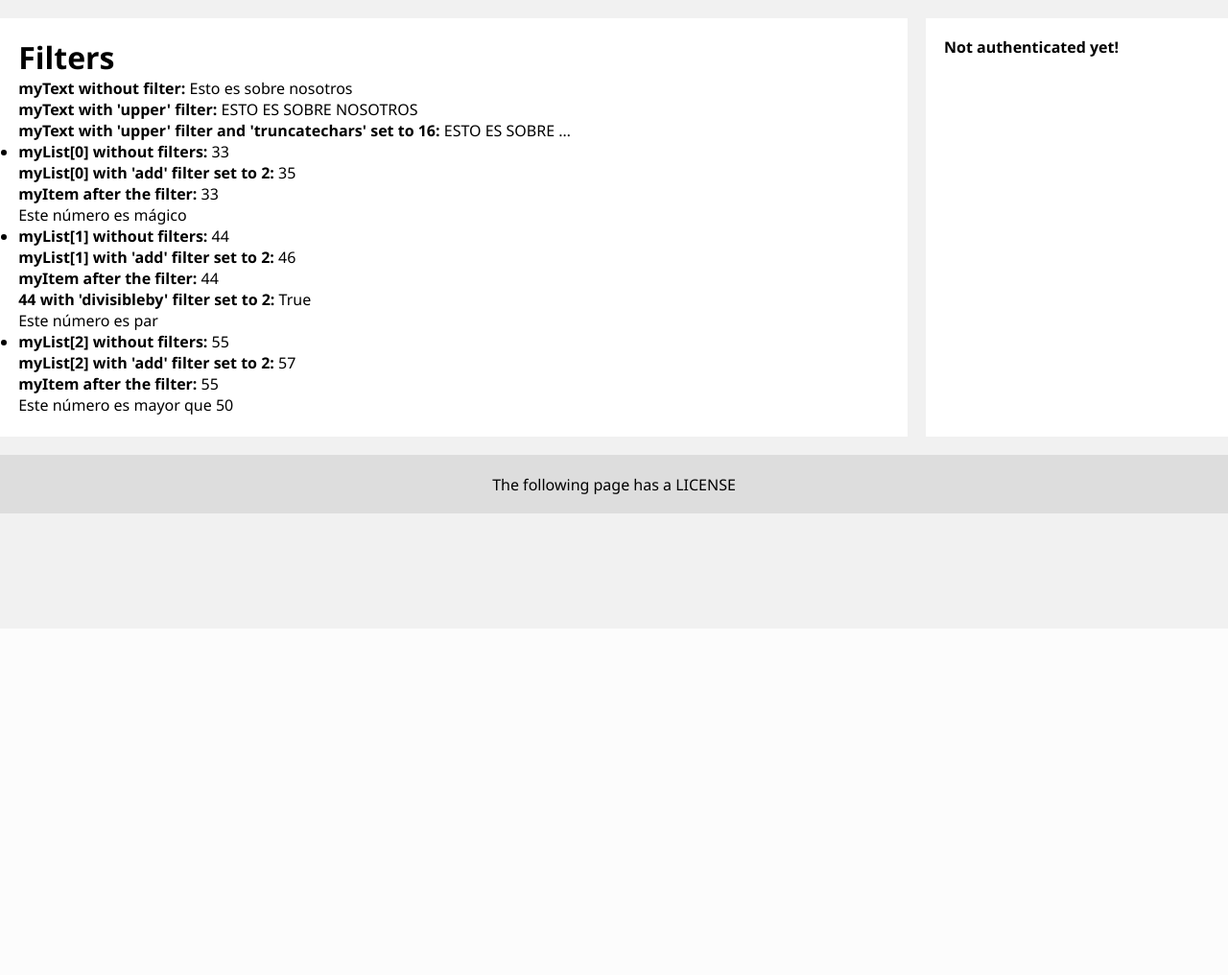
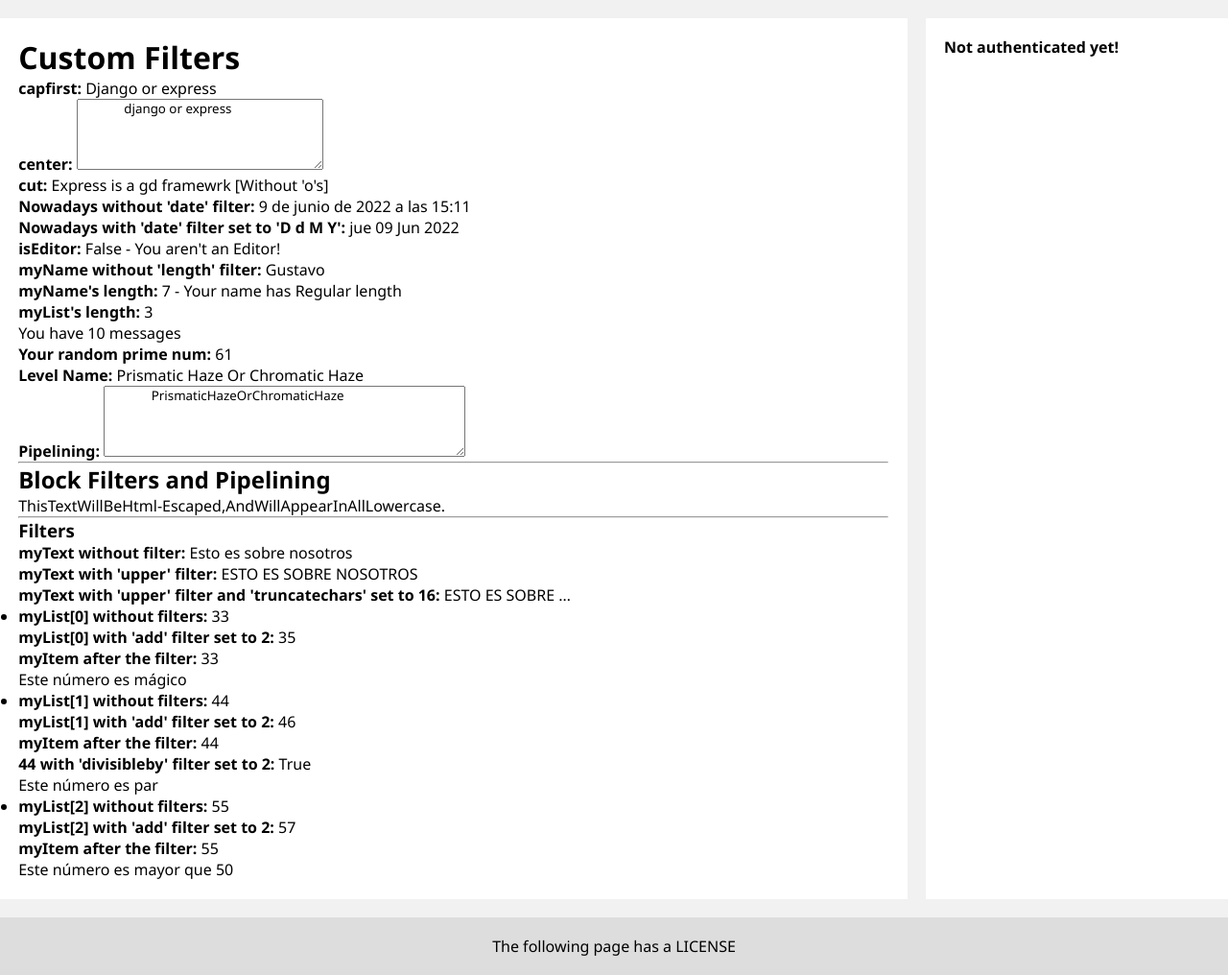
Before and after one commit to gopoma/2022-pweb2-Laboratorio05, a Django app: page /filters/ in a window 1280 px wide. Shown: the part 145-1161 px from the top of the page at 96% size. Before the commit the page ends 680 px from the top, so only its background shows below. Run offline with Django 4.2, Linux system fonts and the light colour scheme.

Commit message:
Se probaron varios otros filtros a variables y bloques, revisando la documentación oficial

```diff
--- a/src/inicio/views.py
+++ b/src/inicio/views.py
@@ -1,3 +1,4 @@
+from datetime import datetime
 from django.shortcuts import render
 from django.http import HttpResponse
 
@@ -41,7 +42,15 @@ def contact(request):
 
 def filters(request):
     return render(request, "filters.html", {
+        "inWhatFrameworkWeAre": "django or express",
+        "mySentence": "Express is a good framework",
+        "myDate": datetime.now,
+        "isEditor": False,
+        "myName": "Gustavo",
+        "amountMessages": 10,
         "myText": " Esto es sobre nosotros",
+        "tribe_of_eratosthenes": [13, 29, 37, 47, 53, 61, 79, 83, 97],
+        "level_name": "prismatic haze or chromatic haze",
         "myNumber": 123,
         "myList": [33, 44, 55]
     })
--- a/src/templates/filters.html
+++ b/src/templates/filters.html
@@ -5,7 +5,34 @@
 {% endblock %}
 
 {% block content %}
-    <h1>Filters</h1>
+    <h1>Custom Filters</h1>
+    <p><b>capfirst: </b><span>{{ inWhatFrameworkWeAre|capfirst }}</span></p>
+    <b>center: </b><textarea cols="30" rows="4">{{ inWhatFrameworkWeAre|center:"45" }}</textarea>
+    <p><b>cut: </b><span>{{ mySentence|cut:"o" }} [Without 'o's]</span></p>
+    <p><b>Nowadays without 'date' filter: </b><span>{{ myDate }}</span></p>
+    <p><b>Nowadays with 'date' filter set to 'D d M Y': </b><span>{{ myDate|date:"D d M Y" }}</span></p>
+    <p><b>isEditor: </b>{{ isEditor }} - {{ isEditor|default:"You aren't an Editor!" }}</p>
+    <p><b>myName without 'length' filter: </b><span>{{ myName }}</span></p>
+    <p><b>myName's length: </b><span>{{ myName|length }}</span> -
+        {% if myName|length > 4 %}
+            <span>Your name has Regular length</span>
+        {% endif %}
+    </p>
+    <p><b>myList's length: </b><span>{{ myList|length }}</span></p>
+    <p>You have {{ amountMessages }} message{{ amountMessages|pluralize }}</p>
+    <p><b>Your random prime num: </b><span>{{ tribe_of_eratosthenes|random }}</span></p>
+    <p><b>Level Name: </b><span>{{ level_name|title }}</span></p>
+    <b>Pipelining: </b><textarea cols="45" rows="4">{{ level_name|title|cut:" "|center:"56" }}</textarea>
+
+    <hr>
+
+    <h2>Block Filters and Pipelining</h2>
+        {% filter title|cut:" "|center:"95" %}
+            This text will be HTML-escaped, and will appear in all lowercase.
+        {% endfilter %}
+    <hr>
+
+    <h3>Filters</h3>
     <p><b>myText without filter:</b> {{ myText }}</p>
     <p><b>myText with 'upper' filter:</b> {{ myText|upper }}</p>
     <p><b>myText with 'upper' filter and 'truncatechars' set to 16:</b> {{ myText|upper|truncatechars:"16" }}</p>
```
Also changed, not shown: README.md.
